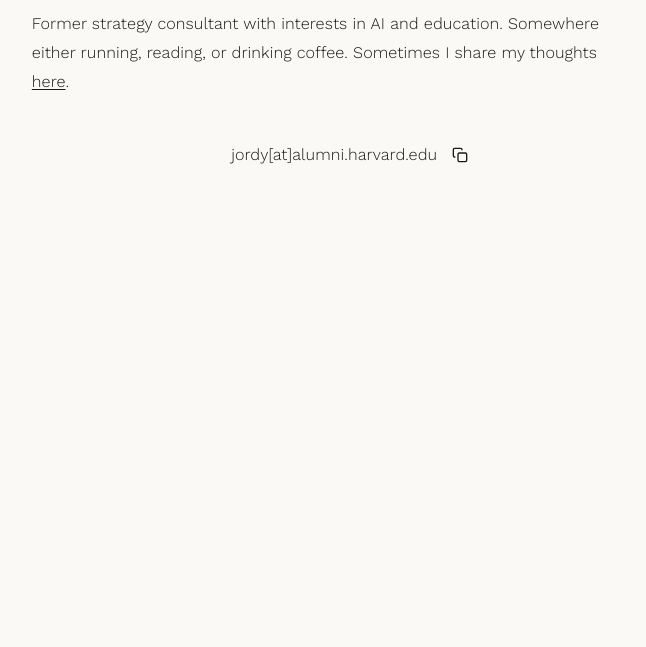
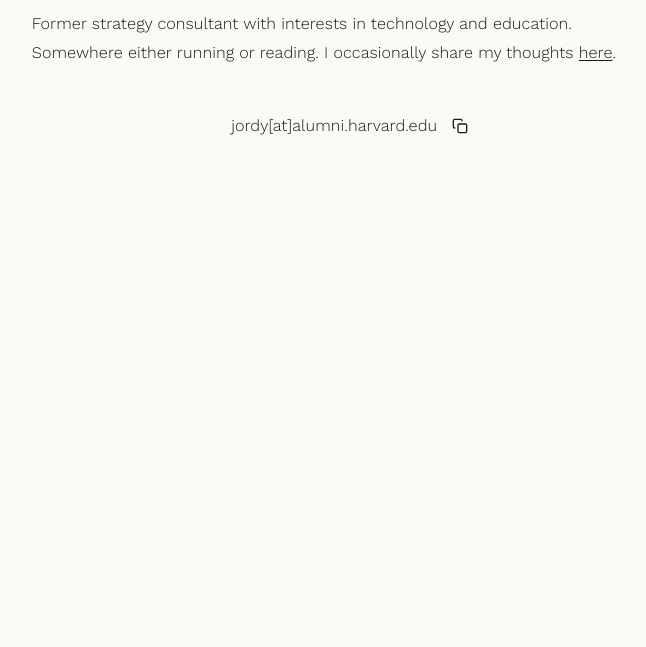
Before and after one commit to rodriguezjordyc/website, a plain HTML site: page index.html in a window 1280 px wide. Shown: the part 153-800 px from the top of the page, without its empty margins (287-933 px from the left). Drawn offline with nearby package versions, Linux system fonts and the light colour scheme.

Commit message:
thoughts

```diff
--- a/index.html
+++ b/index.html
@@ -24,7 +24,7 @@
         <!-- Hero Section -->
         <section class="hero">
             <h1 class="hero-name">Jordy Rodriguez</h1>
-            <p class="hero-tagline">Former strategy consultant with interests in AI and education. Somewhere either running, reading, or drinking coffee. Sometimes I share my thoughts <a href="https://substack.com/@jordyrodriguez    " class="text-link">here</a>.</p>
+            <p class="hero-tagline">Former strategy consultant with interests in technology and education. Somewhere either running or reading. I occasionally share my thoughts <a href="https://substack.com/@jordyrodriguez    " class="text-link">here</a>.</p>
         </section>
 
         <!-- Contact Section -->
```
